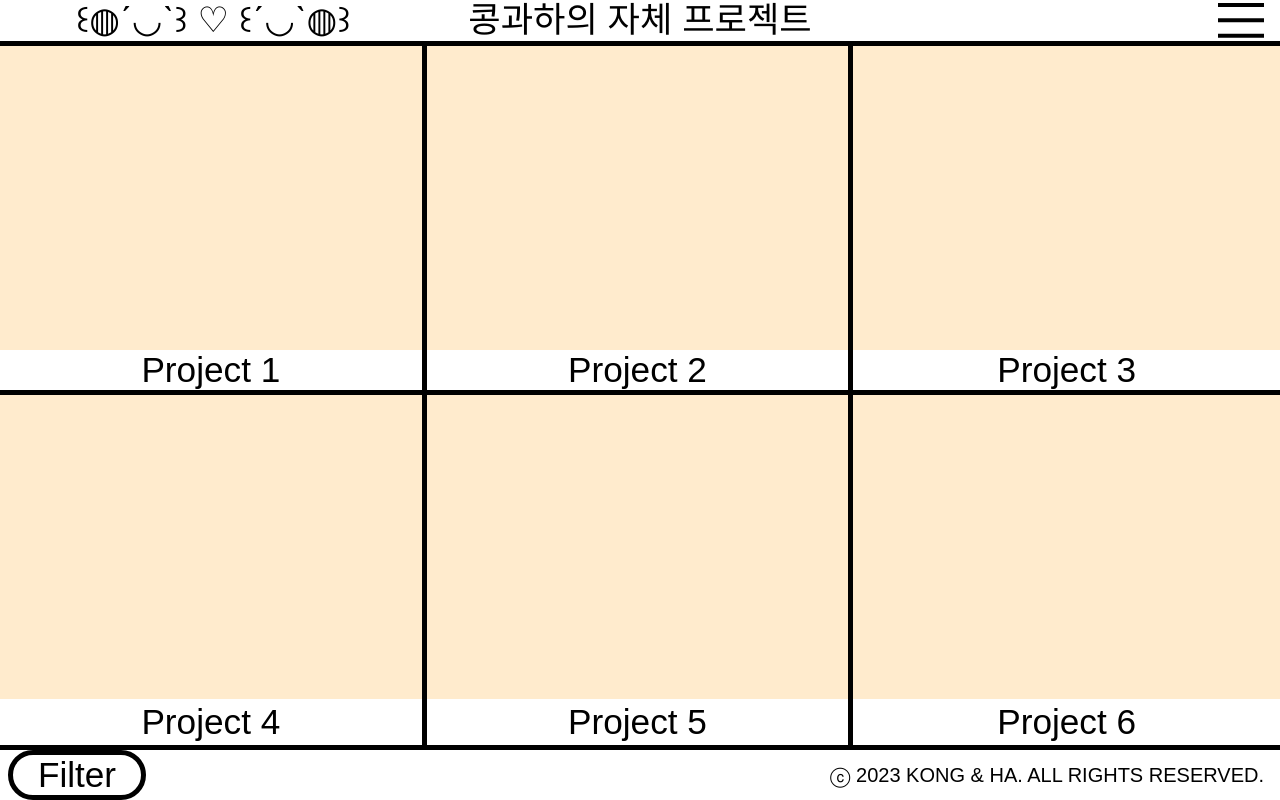
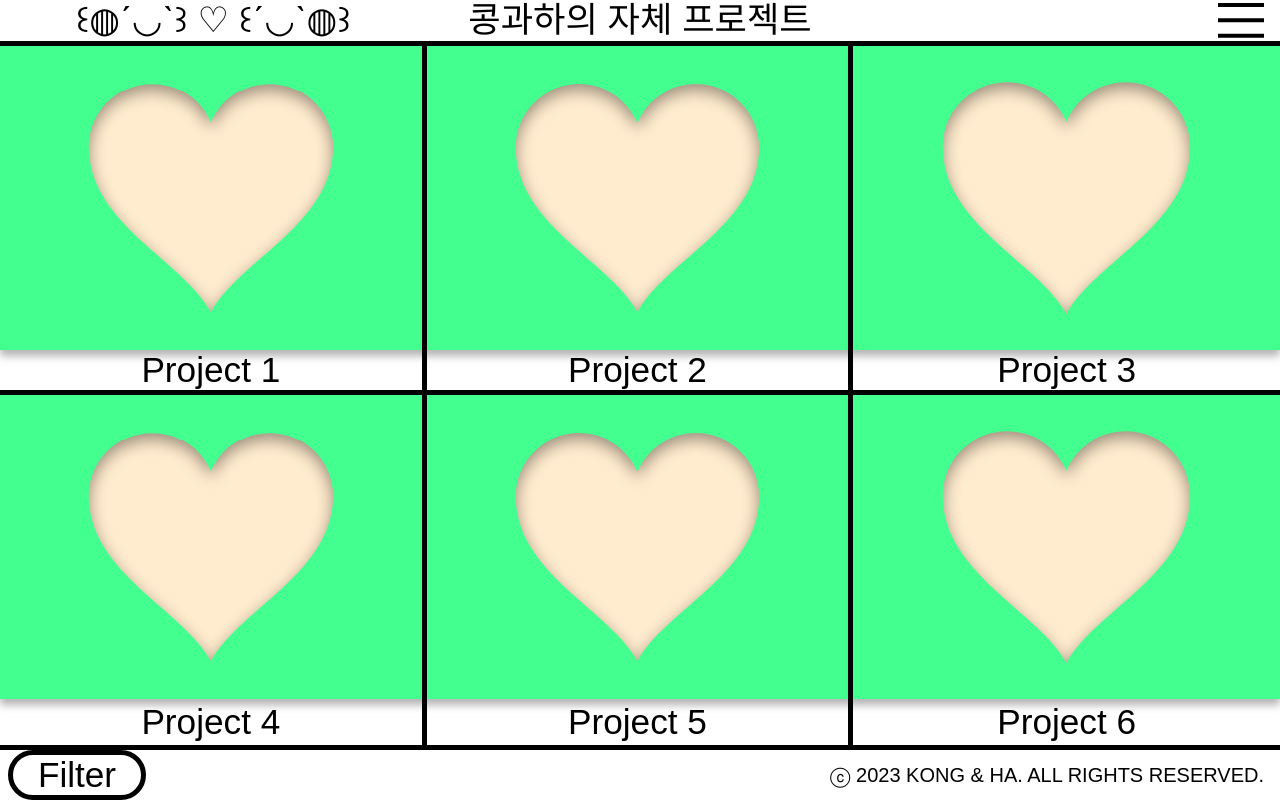
Before and after one commit to team-chopsticks/KongHa, a PHP site: page /project_personal.html in a window 1280 px wide. Run offline with PHP 8.4, Linux system fonts and the light colour scheme; some libraries are stand-ins or nearby versions; some web fonts are replaced.

Commit message:
project_personal.html 썸네일 하트 추가

```diff
--- a/css/project_client.css
+++ b/css/project_client.css
@@ -221,7 +221,7 @@ a:focus {
 
 .box {
     position: relative;
-    height:300px;
+    height:100%;
     /* background:url("../img/thumbnail_test.jpg") center/cover; */
     overflow:hidden;
     box-shadow: 0px 6px 8px rgb(0, 0, 0, 0.3);
--- a/css/project_personal.css
+++ b/css/project_personal.css
@@ -222,3 +222,34 @@ a:focus {
 .filter_label {
     margin: 0.1rem;
 }
+
+
+.box {
+    position: relative;
+    height:100%;
+    /* background:url("../img/thumbnail_test.jpg") center/cover; */
+    overflow:hidden;
+    box-shadow: 0px 6px 8px rgb(0, 0, 0, 0.3);
+}
+
+.box div {
+    filter:drop-shadow(0 6px 8px rgb(0, 0, 0, 0.4));
+    height:100%;
+}
+
+
+.box div::before {
+    content:"";
+    position:absolute;
+    top:0;
+    left:0;
+    right:0;
+    bottom:0;
+    background: #43FF8F;
+    -webkit-mask:
+        url('../img/heart_mask.svg') center/contain no-repeat,
+        linear-gradient(#fff 0 0);
+    -webkit-mask-composite:destination-out;
+    mask-composite:exclude;
+    -webkit-mask-repeat:no-repeat;
+}
--- a/project_personal.html
+++ b/project_personal.html
@@ -25,15 +25,27 @@
                 </svg>
             </div>
         </div>
-        <div class="div4"> </div>
-        <div class="div5"> </div>
-        <div class="div6"> </div>
+        <div class="div4 box">
+            <div></div>
+        </div>
+        <div class="div5 box">
+            <div></div>
+        </div>
+        <div class="div6 box">
+            <div></div>
+        </div>
         <div class="div7">Project 1</div>
         <div class="div8">Project 2</div>
         <div class="div9">Project 3</div>
-        <div class="div10"> </div>
-        <div class="div11"> </div>
-        <div class="div12"> </div>
+        <div class="div10 box">
+            <div></div>
+        </div>
+        <div class="div11 box">
+            <div></div>
+        </div>
+        <div class="div12 box">
+            <div></div>
+        </div>
         <div class="div13">Project 4</div>
         <div class="div14">Project 5</div>
         <div class="div15">Project 6</div>
```
Also changed, not shown: img/heart_mask.svg.
